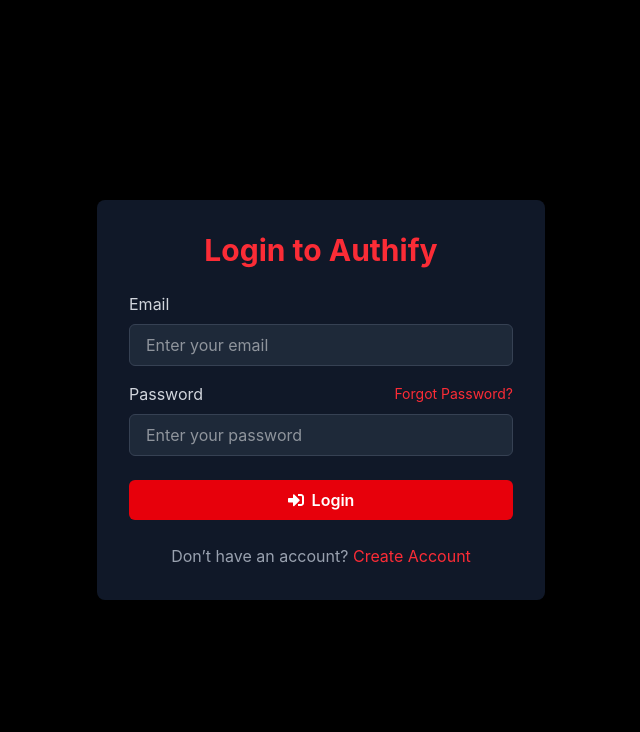
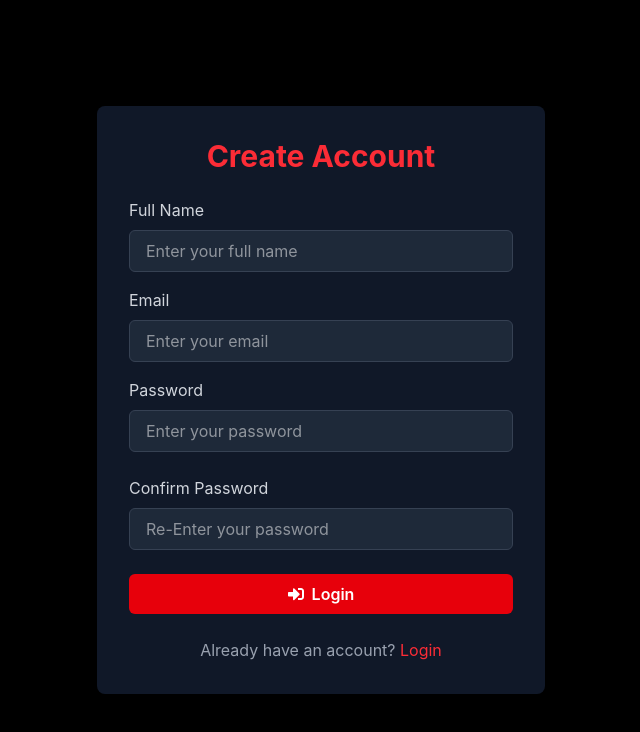
Before and after one commit to malaka96/authify-frontend, a React (Vite) app: page /login in a window 1280 px wide. Shown: the top 732 px of the page, without its empty margins (319-959 px from the left). Built offline with nearby package versions, Linux system fonts and the light colour scheme.

Commit message:
updated login page to toggle with create account

```diff
--- a/src/pages/Login.tsx
+++ b/src/pages/Login.tsx
@@ -1,14 +1,27 @@
+import { useState } from "react";
 import { FaSignInAlt } from "react-icons/fa";
 import { Link } from "react-router-dom";
 
 const Login = () => {
+  const [isCreatedAccount, setIsCreatedAccount] = useState<boolean>(false);
+
   return (
     <div className="flex items-center justify-center min-h-screen bg-black text-white px-6">
       <div className="w-full max-w-md bg-gray-900 rounded-lg shadow-lg p-8">
+        <h2 className="text-3xl font-bold text-red-500 mb-6 text-center">
+          {isCreatedAccount ? "Login to Authify" : "Create Account"}
+        </h2>
 
-        <h2 className="text-3xl font-bold text-red-500 mb-6 text-center">
-          Login to Authify
-        </h2>
+        {!isCreatedAccount ? (
+          <div className="mb-4">
+            <label className="block text-gray-300 mb-2">Full Name</label>
+            <input
+              type="text"
+              placeholder="Enter your full name"
+              className="w-full px-4 py-2 rounded-md bg-gray-800 text-white border border-gray-700 focus:outline-none focus:ring-2 focus:ring-red-500"
+            />
+          </div>
+        ) : null}
 
         <div className="mb-4">
           <label className="block text-gray-300 mb-2">Email</label>
@@ -22,12 +35,14 @@
         <div className="mb-6">
           <div className="flex items-center justify-between mb-2">
             <label className="text-gray-300">Password</label>
+            {isCreatedAccount ? (
               <Link
                 to="/reset-password"
                 className="text-sm text-red-500 hover:underline"
               >
                 Forgot Password?
               </Link>
+            ) : null}
           </div>
           <input
             type="password"
@@ -36,16 +51,56 @@
           />
         </div>
 
+        {!isCreatedAccount ?
+        <div className="mb-6">
+          <div className="flex items-center justify-between mb-2">
+            <label className="text-gray-300">Confirm Password</label>
+            {isCreatedAccount ? (
+              <Link
+                to="/reset-password"
+                className="text-sm text-red-500 hover:underline"
+              >
+                Forgot Password?
+              </Link>
+            ) : null}
+          </div>
+          <input
+            type="password"
+            placeholder="Re-Enter your password"
+            className="w-full px-4 py-2 rounded-md bg-gray-800 text-white border border-gray-700 focus:outline-none focus:ring-2 focus:ring-red-500"
+          />
+        </div> : null}
+
         <button className="w-full flex items-center justify-center gap-2 bg-red-600 hover:bg-red-700 text-white px-4 py-2 rounded-md font-semibold transition duration-200">
           <FaSignInAlt />
           <span>Login</span>
         </button>
 
         <p className="mt-6 text-center text-gray-400">
-          Don’t have an account?{" "}
-          <Link to="/create-account" className="text-red-500 hover:underline">
+          {isCreatedAccount
+            ? "Don’t have an account?"
+            : "Already have an account?"}{" "}
+          {isCreatedAccount ? (
+            <Link
+              to="/login"
+              className="text-red-500 hover:underline"
+              onClick={() => {
+                setIsCreatedAccount(false);
+              }}
+            >
               Create Account
             </Link>
+          ) : (
+            <Link
+              to="/login"
+              className="text-red-500 hover:underline"
+              onClick={() => {
+                setIsCreatedAccount(true);
+              }}
+            >
+              Login
+            </Link>
+          )}
         </p>
       </div>
     </div>
```
Lines whose indentation alone changed are shown as unchanged.
